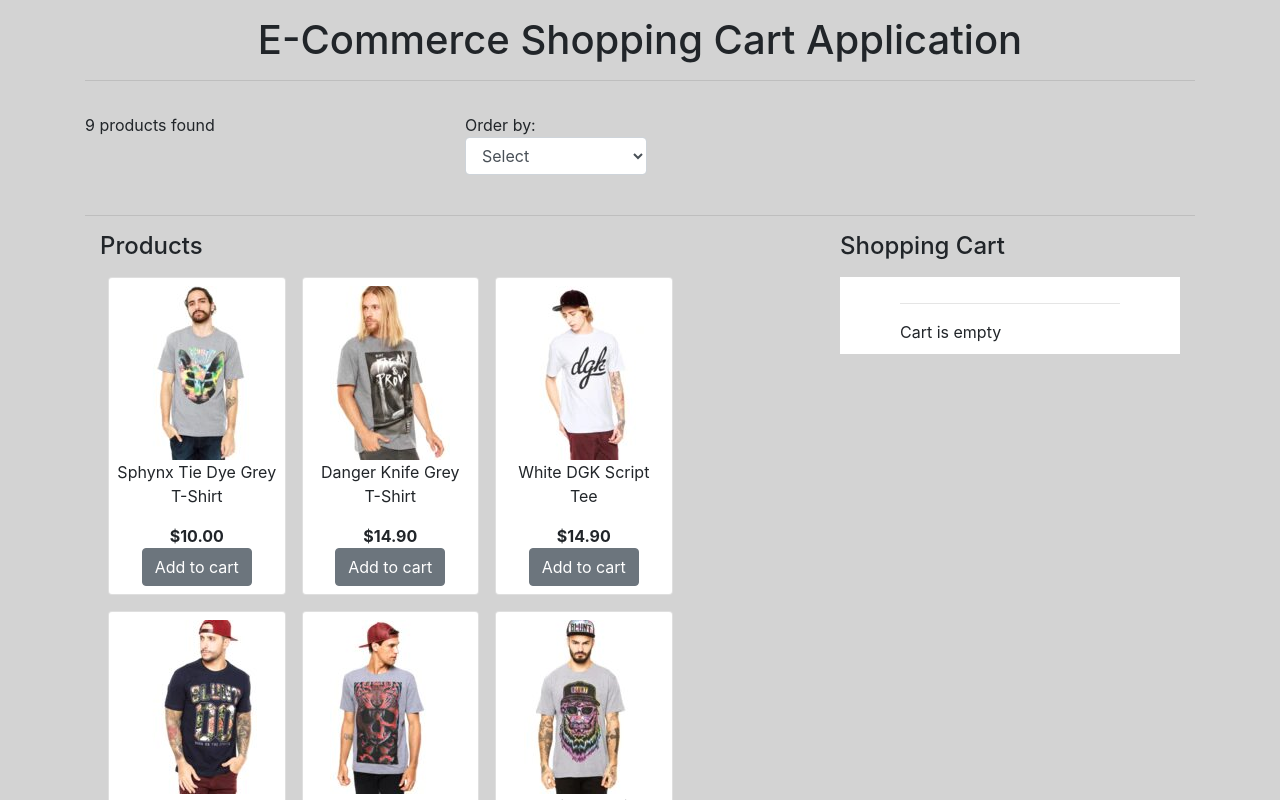
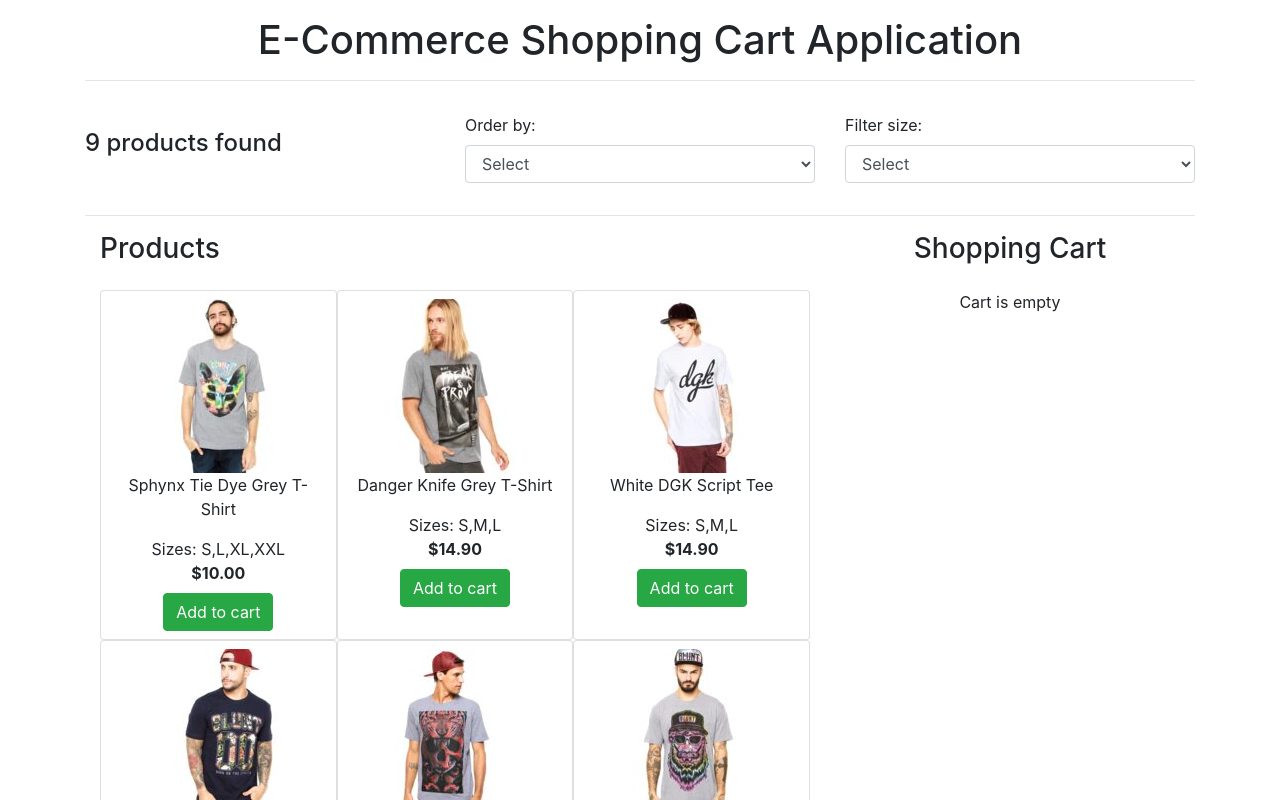
Before and after one commit to justgarcia5/ecommerce-application, a React (Create React App) app: page / in a window 1280 px wide. Shown: the top 800 px of the page. Built offline with nearby package versions, Linux system fonts and the light colour scheme; data requests are answered from the project's data file.

Commit message:
working size filter and styled bassket

```diff
--- a/package.json
+++ b/package.json
@@ -3,6 +3,8 @@
   "version": "0.1.0",
   "private": true,
   "dependencies": {
+    "@fortawesome/free-brands-svg-icons": "^5.13.0",
+    "@fortawesome/free-solid-svg-icons": "^5.13.0",
     "@testing-library/jest-dom": "^4.2.4",
     "@testing-library/react": "^9.3.2",
     "@testing-library/user-event": "^7.1.2",
--- a/public/db.json
+++ b/public/db.json
@@ -6,7 +6,7 @@
       "sku": 18644119330491312,
       "title": "Sphynx Tie Dye Grey T-Shirt",
       "description": "Sphynx Tie Dye Grey",
-      "availableSizes": ["X", "L", "XL", "XXL"],
+      "availableSizes": ["S", "L", "XL", "XXL"],
       "price": 10,
       "isFreeShipping": true
     },
@@ -16,7 +16,7 @@
       "sku": 11854078013954528,
       "title": "Danger Knife Grey T-Shirt",
       "description": "Danger Knife Grey",
-      "availableSizes": ["X", "M", "L"],
+      "availableSizes": ["S", "M", "L"],
       "price": 14.9,
       "isFreeShipping": true
     },
@@ -26,7 +26,7 @@
       "sku": 876661122392077,
       "title": "White DGK Script Tee",
       "description": "White DGK Script",
-      "availableSizes": ["X", "M", "L"],
+      "availableSizes": ["S", "M", "L"],
       "price": 14.9,
       "isFreeShipping": true
     },
@@ -46,7 +46,7 @@
       "sku": 10547961582846888,
       "title": "Tso 3D Short Sleeve T-Shirt A",
       "description": "Tso 3D Short Sleeve",
-      "availableSizes": ["X", "L", "XL"],
+      "availableSizes": ["S", "L", "XL"],
       "price": 10.9,
       "isFreeShipping": false
     },
--- a/src/App.css
+++ b/src/App.css
@@ -1,16 +1,3 @@
-.app {
-  background-color: lightgrey;
-}
-
-.card {
-  background-color: rgb(103, 144, 184);
-}
-
-.cart {
-  background-color: white;
-  padding: 10px 60px;
-}
-
 .cart-item img{
   height: 60px;
 }
--- a/src/App.js
+++ b/src/App.js
@@ -1,4 +1,4 @@
-import React, { useState, useEffect} from 'react';
+import React, { useState, useEffect } from 'react';
 import './App.css';
 import Product from './component/Product';
 import Basket from './component/Basket';
@@ -9,18 +9,29 @@
   const [filteredProducts, setFilteredProducts] = useState([]);
   const [cart, setCart] = useState([]);
   const [sort, setSort] = useState('')
+  // const [quantity, setQuantity] = useState(0)
 
   useEffect(() => {
     fetch('http://localhost:8000/products').then(res => res.json())
     .then(data => {
       setProducts(data);
-      setFilteredProducts(data);
+      setFilteredProducts(data)
     })
   }, [])
 
-  const addProductToCart = (id) => {
-    let filteredProduct = products.filter(product => product.id === id);
-    setCart(prevProps => [...prevProps, filteredProduct]);
+  const addProductToCart = (id, product) => {
+    let productAlreadyInCart = false;
+    cart.forEach(item => {
+      if(item[0].id === product.id) {
+        productAlreadyInCart = true;
+        // setQuantity(quantity+1)
+      }
+    })
+    if(!productAlreadyInCart) {
+      let filteredProduct = products.filter(product => product.id === id);
+      setCart(prevProps => [...prevProps, filteredProduct]);
+      // setQuantity(1)
+    }
   }
 
   const removeProductFromCart = (id) => {
@@ -29,18 +40,21 @@
   }
 
   const handleChangeSort = (e) => {
-    setSort(e.target.value)
-    listProducts(e.target.value)
+    let sort = e.target.value
+    setSort(sort)
+    listProducts(sort)
   }
 
   const listProducts = (sort) => {
     setFilteredProducts(() => {
       if(sort === 'lowest') {
-        products.sort((a, b) => a.price > b.price ? 1 : -1)
+        return products.sort((a, b) => a.price > b.price ? 1 : -1)
       } else if(sort === 'highest') {
-        products.sort((a, b) => a.price < b.price ? 1 : -1)
+        return products.sort((a, b) => a.price < b.price ? 1 : -1)
+      } else if (sort !== '') {
+        return products.filter((product) => product.availableSizes.indexOf(sort) >= 0)
       } else {
-        products.sort((a, b) => a.id > b.id ? 1 : -1)
+        return products.sort((a, b) => a.id > b.id ? 1 : -1)
       }
     })
   }
@@ -51,18 +65,16 @@
         <h1 className="text-center pt-3">E-Commerce Shopping Cart Application</h1>
         <hr />
         <Filter
-          // size={size}
           sort={sort}
-          // handleChangeSize={handleChangeSize}
           handleChangeSort={handleChangeSort}
-          count={products.length}
+          count={filteredProducts.length}
         />
         <hr />
         <div className="row m-auto">
           <div className="col-md-8">
             <Product
+            filteredProducts={filteredProducts}
               products={products}
-              filteredProducts={filteredProducts}
               addProductToCart={addProductToCart}
               sort={sort}
             />
@@ -71,12 +83,12 @@
             <Basket
               cart={cart}
               removed={removeProductFromCart}
+              // quantity={quantity}
             />
           </div>
         </div>
       </div>
     </div>
-
   );
 }
 
--- a/src/component/Basket.js
+++ b/src/component/Basket.js
@@ -6,47 +6,44 @@
 
   return(
     <div>
-      <h4>Shopping Cart</h4>
-      <div className="cart mt-3">
+      <h3 className="pb-3 text-center">Shopping Cart</h3>
+      <div>
         {props.cart.length > 0 &&
-          <div>You have {props.cart.length} items in your cart</div>
+          <p>You have {props.cart.length} items in your cart</p>
         }
         {props.cart.map((item, index) => item.map(val => {
           return(
-            <div key={index} className="cart-item m-2 justify-content-space-between">
+            <div key={index} className="cart-item">
               <div className="row">
-                <div className="col-md-3">
+                <div className="col-md-2">
                   <a href="/#">
                     <img className="" src={`/products/${val.sku}_2.jpg`} alt={val.title}/>
                   </a>
                 </div>
-                <div className="col-md-6">
+                <div className="col-md-8">
                   <p className="p-0">{val.title}</p><br/>
                 </div>
-                <div className="col-md-3 pl-2">
-                  <button className="btn btn-secondary" onClick={() => props.removed(val.id, val.price)}>Remove</button>
+                <div className="col-md-2">
+                  <button className="btn btn-danger" onClick={() => props.removed(val.id, val.price)}>Remove</button>
                 </div>
               </div>
-              <div className="row">
-                <div className="col-md-8">
-                  <p className="">Quantity: </p>
+              <div className="row pl-5">
+                <div className="col-md-6">
+                <p className="">Quantity: {props.quantity}</p>
                 </div>
-                <div className="col-md-4">
-                  <p className="">${val.price.toFixed(2)}</p>
+                <div className="col-md-6">
+                  <p className="">${`${val.price.toFixed(2)}`}</p>
                 </div>
-
               </div>
-
-
+              <hr />
             </div>
           )}))
         }
-        <hr/>
         {props.cart.length > 0 &&
-          <div>Total: ${total}</div>
+          <div className="text-right">Total: ${total}</div>
         }
         {props.cart.length < 1 &&
-          <div>Cart is empty</div>
+          <div className="text-center">Cart is empty</div>
         }
       </div>
     </div>
--- a/src/component/Filter.js
+++ b/src/component/Filter.js
@@ -3,20 +3,31 @@
 export default function Filter(props) {
   return(
     <div className="row pt-3 pb-3">
+      <h4 className="col-md-4 pt-3">
+        {props.count} products found
+      </h4>
       <div className="col-md-4">
-        {props.count} products found
+        <label>
+          Order by:
+        </label>
+        <select className="form-control" value={props.sort} onChange={props.handleChangeSort}>
+          <option value="">Select</option>
+          <option value="lowest">Lowest to Highest</option>
+          <option value="highest">Highest to Lowest</option>
+        </select>
       </div>
       <div className="col-md-4">
         <label>
-          <div>Order by:</div>
-          <select className="form-control" value={props.sort} onChange={props.handleChangeSort}>
-            <option value="">Select</option>
-            <option value="lowest">Lowest to Highest</option>
-            <option value="highest">Highest to Lowest</option>
-          </select>
+          Filter size:
         </label>
-      </div>
-      <div className="col-md-4">
+        <select className="form-control" value={props.sort} onChange={props.handleChangeSort}>
+          <option value="">Select</option>
+          <option value="S">S</option>
+          <option value="M">M</option>
+          <option value="L">L</option>
+          <option value="XL">XL</option>
+          <option value="XXL">XXL</option>
+        </select>
       </div>
     </div>
   )
--- a/src/component/Product.js
+++ b/src/component/Product.js
@@ -1,24 +1,27 @@
 import React from 'react'
 
+// import { FontAwesomeIcon } from '@fortawesome/react-fontawesome'
+// import { faCartPlus } from '@fortawesome/free-solid-svg-icons'
+
 export default function Product(props) {
-  // console.log(props.sort)
-
+  const products = props.filteredProducts.length <= 1 ? props.products : props.filteredProducts
   return(
     <div>
-      <h4>Products</h4>
-      <div className="row m-auto">
-        {props.products.map((product) => {
+      <h3 className="pb-3">Products</h3>
+      <div className="row m-auto pb-5">
+        {products.map((product) => {
           return(
-            <div className="col-md-3 m-2 p-2 card" key={product.id}>
+            <div className="col-md-4 pt-2 pb-2 card" key={product.id}>
               <div className="thumbnail text-center">
                 <a href="/#">
                   <img src={`/products/${product.sku}_2.jpg`} alt={product.title}/>
                 </a>
                 <p>{product.title}</p>
+                Sizes: {`${product.availableSizes} `}
               </div>
               <div className="text-center">
                 <b>${product.price.toFixed(2)}</b><br />
-                <button className="btn btn-secondary mt-auto" onClick={() => props.addProductToCart(product.id)}>Add to cart</button>
+                <button className="btn btn-success mt-2" onClick={() => props.addProductToCart(product.id, product)}>Add to cart</button>
               </div>
             </div>
           )
--- a/src/index.js
+++ b/src/index.js
@@ -3,7 +3,7 @@
 import './index.css';
 import App from './App';
 import * as serviceWorker from './serviceWorker';
-import 'bootstrap/dist/css/bootstrap.min.css';
+// import 'bootstrap/dist/css/bootstrap.min.css';
 
 
 ReactDOM.render(<App />, document.getElementById('root'));
```
Also changed, not shown: 1 other file (tests, documents, lock files or other folders).
